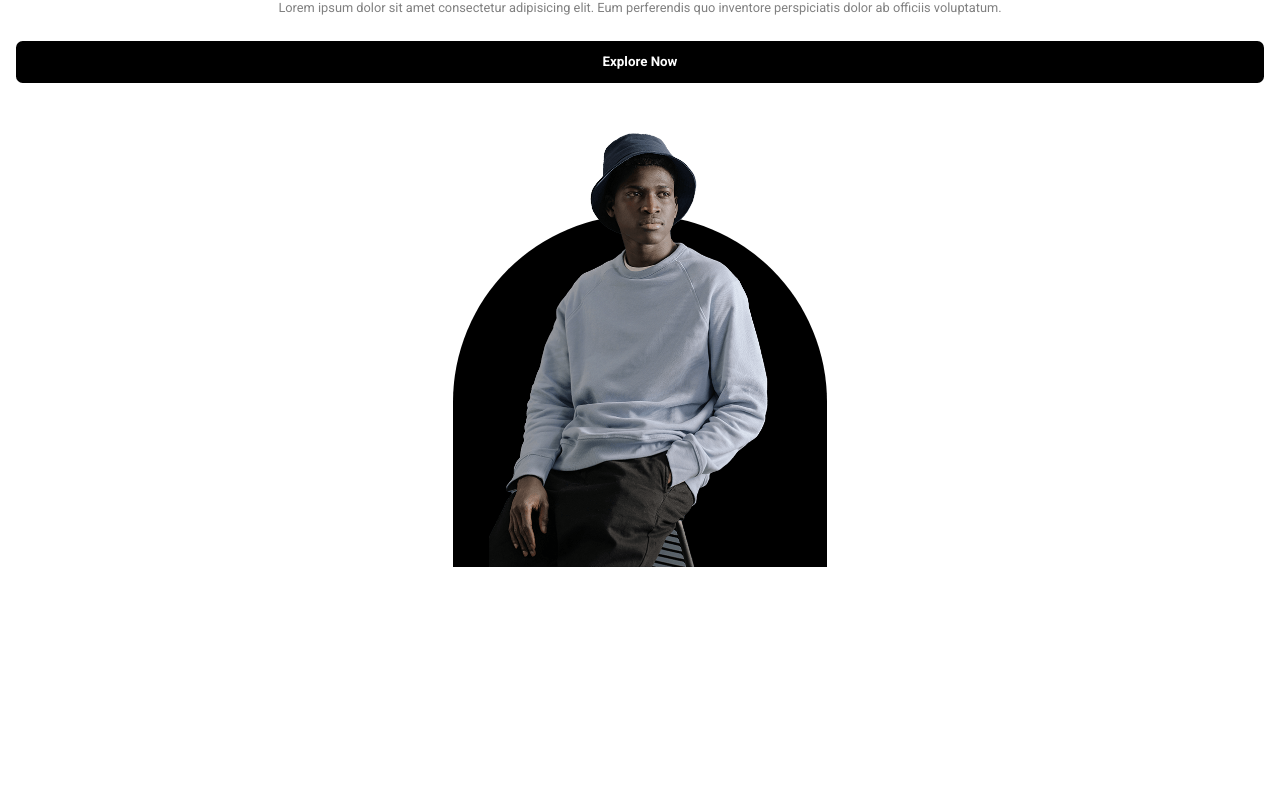
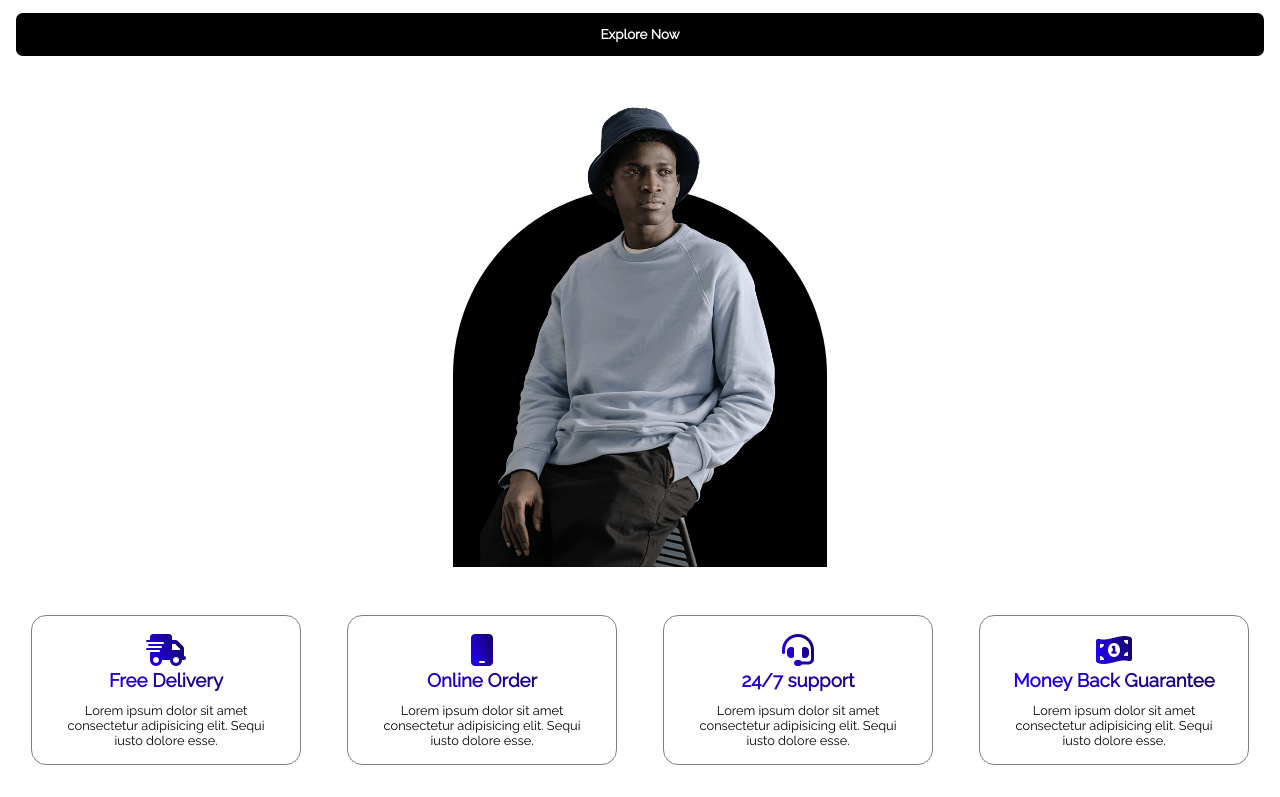
Before and after one commit to Sinac0de/Responsive-Ecommerce-VanillaJS, a plain HTML site: page index.html in a window 1280 px wide. Shown: the part 196-993 px from the top of the page. Before the commit the page ends 800 px from the top, so only its background shows below. Drawn offline with Linux system fonts and the light colour scheme.

Commit message:
Add features section

```diff
--- a/index.html
+++ b/index.html
@@ -23,13 +23,17 @@
             <li class="nav-item"><a href="#" class="nav-link">Blog</a></li>
             <li class="nav-item"><a href="#" class="nav-link">About</a></li>
             <li class="nav-item"><a href="#" class="nav-link">Contact</a></li>
-            <a class="nav-cart-link" href="#"><i class="fa-solid fa-bag-shopping"></i></a>
+            <div class="sidebar-btns">
+                <a class="nav-btn" href="#">My Cart <i class="fa-solid fa-bag-shopping"></i></a>
+                <a class="nav-btn" href="#">Register <i class="fa-solid fa-user"></i></a>
+            </div>
         </ul>
         <button class="sidebar-opener"><i class="fa-solid fa-bars"></i></button>
         <div class="sidebar-backdrop"></div>
     </header>
 
-    <section class="hero">
+    <main>
+        <section id="hero">
             <div class="hero-img-container">
                 <img src="img/hero-image.png" draggable="false" class="hero-img">
                 <div class="hero-img-back"></div>
@@ -37,7 +41,8 @@
             <div class="hero-info">
                 <h4>Absolutely hot collections🔥</h4>
                 <h1>The Best Place To Find And Buy Amazing <span class="gradient-bg">Products</span></h1>
-            <p>Lorem ipsum dolor sit amet consectetur adipisicing elit. Eum perferendis quo inventore perspiciatis dolor
+                <p>Lorem ipsum dolor sit amet consectetur adipisicing elit. Eum perferendis quo inventore perspiciatis
+                    dolor
                     ab
                     officiis voluptatum.</p>
                 <button class="btn">Explore Now</button>
@@ -53,6 +58,58 @@
                 </div>
             </div>
         </section>
+        <section id="features">
+            <div class="feature">
+                <div class="feature-head">
+                    <div class="feature-icon">
+                        <i class="fa-solid fa-truck-fast gradient-bg"></i>
+                    </div>
+                    <h3 class="feature-header gradient-bg">
+                        Free Delivery
+                    </h3>
+                </div>
+                <p class="feature-info">Lorem ipsum dolor sit amet consectetur adipisicing elit. Sequi iusto dolore
+                    esse.</p>
+            </div>
+            <div class="feature">
+                <div class="feature-head">
+                    <div class="feature-icon">
+                        <i class="fa-solid fa-mobile gradient-bg"></i>
+                    </div>
+                    <h3 class="feature-header gradient-bg">
+                        Online Order
+                    </h3>
+                </div>
+                <p class="feature-info">Lorem ipsum dolor sit amet consectetur adipisicing elit. Sequi iusto dolore
+                    esse.</p>
+            </div>
+            <div class="feature">
+                <div class="feature-head">
+                    <div class="feature-icon">
+                        <i class="fa-sharp fa-solid fa-headset gradient-bg"></i>
+                    </div>
+                    <h3 class="feature-header gradient-bg">
+                        24/7 support
+                    </h3>
+                </div>
+                <p class="feature-info">Lorem ipsum dolor sit amet consectetur adipisicing elit. Sequi iusto dolore
+                    esse.</p>
+            </div>
+            <div class="feature">
+                <div class="feature-head">
+                    <div class="feature-icon">
+                        <i class="fa-solid fa-money-bill-1-wave gradient-bg"></i>
+                    </div>
+                    <h3 class="feature-header gradient-bg">
+                        Money Back Guarantee
+                    </h3>
+                </div>
+                <p class="feature-info">Lorem ipsum dolor sit amet consectetur adipisicing elit. Sequi iusto dolore
+                    esse.</p>
+            </div>
+        </section>
+    </main>
+
 
 
     <script src="index.js"></script>
--- a/style.css
+++ b/style.css
@@ -1,4 +1,4 @@
-@import url('https://fonts.googleapis.com/css2?family=Lobster&family=Montserrat&family=Roboto:wght@100;300;400;700&display=swap');
+@import url('https://fonts.googleapis.com/css2?family=Lobster&family=Montserrat&family=Roboto:wght@100;300;400;700&family=Raleway&display=swap');
 
 * {
     margin: 0;
@@ -10,11 +10,17 @@
     --color-primary: #F3F3F3;
     --color-secondary: rgb(204, 31, 0);
     --color-nav-underline: black;
-    --font-primary: 'Roboto', sans-serif;
+    --font-primary: 'Raleway', sans-serif;
     --font-secondary: 'Lobster', cursive;
     --border-seprator: 1px solid rgb(224, 224, 224);
     --color-gradient: linear-gradient(68.4deg, rgb(34, 0, 255), rgb(22, 2, 91) 100.2%);
     --border-radius-btns: 0.5em;
+    --font-size-small: 0.8rem;
+    --font-size-large: 1.2rem;
+}
+
+body {
+    font-family: var(--font-primary);
 }
 
 a {
@@ -75,7 +81,6 @@ header {
     right: 0;
     top: 0;
     list-style-type: none;
-    gap: 1.8em;
     padding: 6em 1.5em;
     background-color: #F3F3F3;
     height: 100vh;
@@ -96,18 +101,32 @@ header {
     position: relative;
     font-size: 1.3rem;
     width: 100%;
+    margin: 0.8em 0.5em;
 }
 
 .nav-link {
     display: block;
 }
 
+.sidebar-btns {
+    position: absolute;
+    width: 100%;
+    gap: 1em;
+    bottom: 1em;
+    left: 0;
+    display: flex;
+    flex-direction: column;
+    align-items: center;
+}
 
-.nav-cart-link {
-    width: 100%;
+
+.nav-btn {
+    width: 90%;
     border: 2px solid black;
     border-radius: var(--border-radius-btns);
     padding: 1em;
+    font-size: 1rem;
+    font-weight: bold;
     text-align: center;
 }
 
@@ -139,7 +158,7 @@ header {
     position: absolute;
 }
 
-.hero {
+#hero {
     display: flex;
     flex-direction: column;
     justify-content: space-between;
@@ -148,7 +167,7 @@ header {
     text-align: center;
 }
 
-.hero h4 {
+#hero h4 {
     color: gray;
     font-size: 1.2rem;
     font-family: var(--font-secondary);
@@ -156,13 +175,11 @@ header {
     font-weight: 300;
 }
 
-.hero h1 {
+#hero h1 {
     font-size: 1.5rem;
-    font-family: var(--font-primary);
 }
 
-.hero p {
-    font-family: var(--font-primary);
+#hero p {
     color: gray;
     font-size: 0.8rem;
     margin: 1em 0;
@@ -218,6 +235,40 @@ header {
     background-clip: text;
     -webkit-background-clip: text;
     color: transparent;
+}
+
+#features {
+    display: grid;
+    grid-template-columns: repeat(auto-fit, minmax(250px, 1fr));
+    grid-auto-rows: 150px;
+    justify-items: center;
+    gap: 1em;
+    width: 100%;
+    padding: 1em;
+    margin: 1em 0;
+}
+
+.feature {
+    display: flex;
+    flex-direction: column;
+    justify-content: space-between;
+    width: 90%;
+    border-radius: 15px;
+    text-align: center;
+    padding: 1em 2em;
+    border: 1px solid gray;
+}
+
+.feature p {
+    font-size: var(--font-size-small);
+}
+
+.feature-icon {
+    font-size: 2rem;
+}
+
+.feature-header {
+    margin-bottom: 0.5em;
 }
 
 @media only screen and (min-width:768px) {
```
Lines whose indentation alone changed are shown as unchanged.
